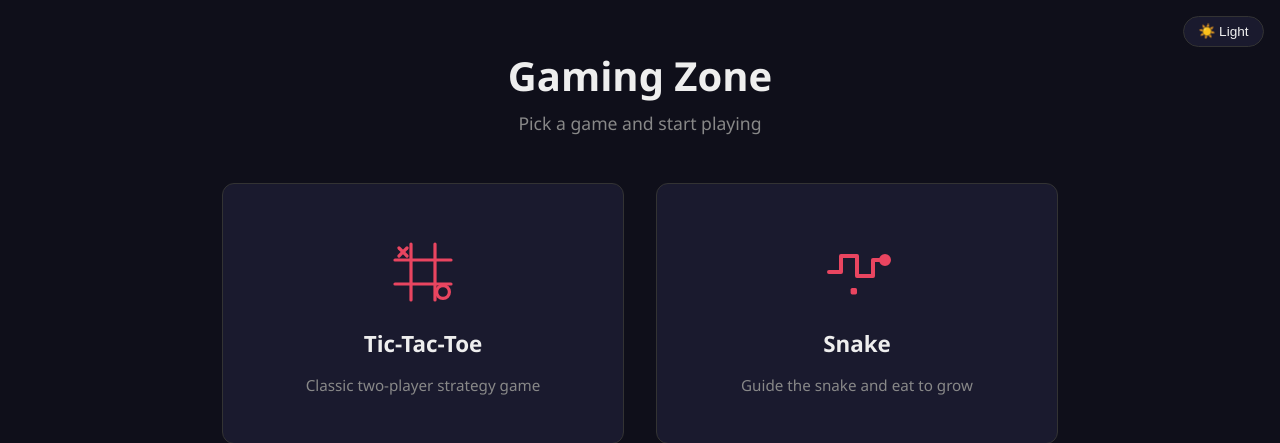
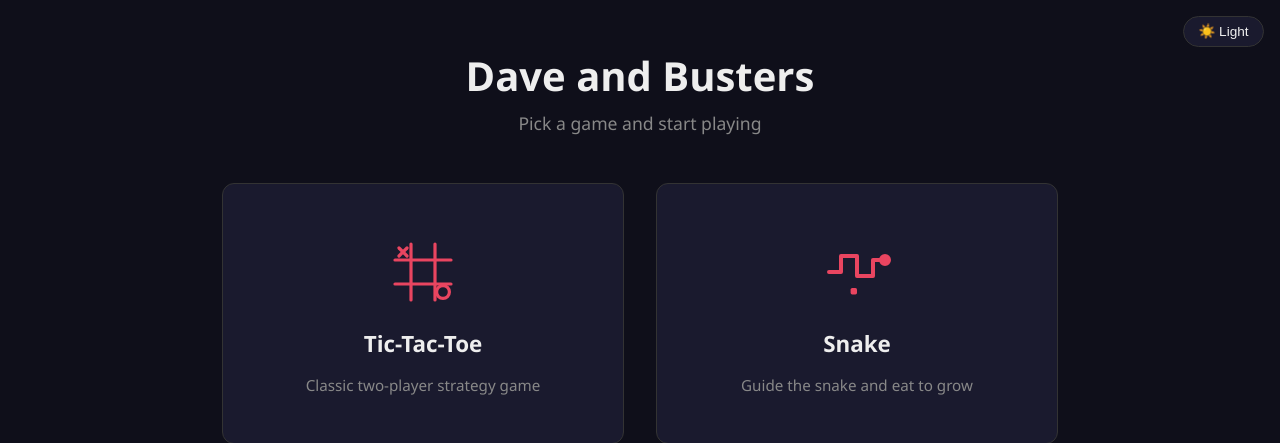
Before and after one commit to mohleji/playing-with-claude-1, a Flask app: page / in a window 1280 px wide. Shown: the top 443 px of the page. Run offline with Flask 3, Linux system fonts and the light colour scheme.

Commit message:
Rename app to Dave and Busters across all templates
Co-Authored-By: Claude Sonnet 4.6 <noreply@anthropic.com>

```diff
--- a/templates/hangman.html
+++ b/templates/hangman.html
@@ -3,7 +3,7 @@
 <head>
     <meta charset="UTF-8">
     <meta name="viewport" content="width=device-width, initial-scale=1.0">
-    <title>Hangman — Game Arcade</title>
+    <title>Hangman — Dave and Busters</title>
     <link rel="stylesheet" href="{{ url_for('static', filename='css/style.css') }}">
     <script src="{{ url_for('static', filename='js/theme.js') }}"></script>
 </head>
--- a/templates/index.html
+++ b/templates/index.html
@@ -3,14 +3,14 @@
 <head>
     <meta charset="UTF-8">
     <meta name="viewport" content="width=device-width, initial-scale=1.0">
-    <title>Gaming Zone</title>
+    <title>Dave and Busters</title>
     <link rel="stylesheet" href="{{ url_for('static', filename='css/style.css') }}">
     <script src="{{ url_for('static', filename='js/theme.js') }}"></script>
 </head>
 <body>
     <button id="theme-toggle" class="theme-toggle">☀️ Light</button>
     <main class="landing">
-        <h1 class="landing__title">Gaming Zone</h1>
+        <h1 class="landing__title">Dave and Busters</h1>
         <p class="landing__subtitle">Pick a game and start playing</p>
         <ul class="game-grid">
             {% for game in games %}
--- a/templates/snake.html
+++ b/templates/snake.html
@@ -3,7 +3,7 @@
 <head>
     <meta charset="UTF-8">
     <meta name="viewport" content="width=device-width, initial-scale=1.0">
-    <title>Snake — Game Arcade</title>
+    <title>Snake — Dave and Busters</title>
     <link rel="stylesheet" href="{{ url_for('static', filename='css/style.css') }}">
     <script src="{{ url_for('static', filename='js/theme.js') }}"></script>
 </head>
--- a/templates/tictactoe.html
+++ b/templates/tictactoe.html
@@ -3,7 +3,7 @@
 <head>
     <meta charset="UTF-8">
     <meta name="viewport" content="width=device-width, initial-scale=1.0">
-    <title>Tic-Tac-Toe — Game Arcade</title>
+    <title>Tic-Tac-Toe — Dave and Busters</title>
     <link rel="stylesheet" href="{{ url_for('static', filename='css/style.css') }}">
     <script src="{{ url_for('static', filename='js/theme.js') }}"></script>
 </head>
```
